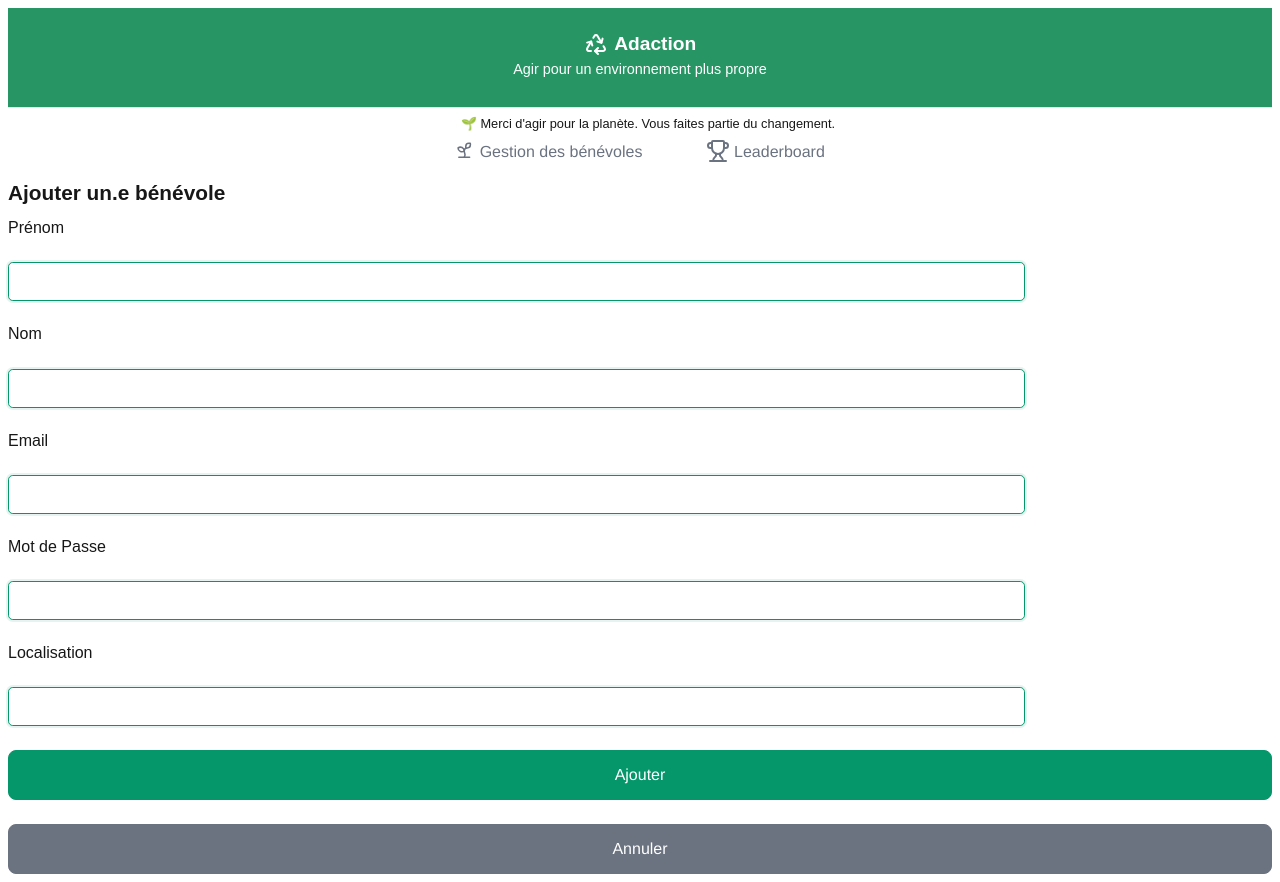
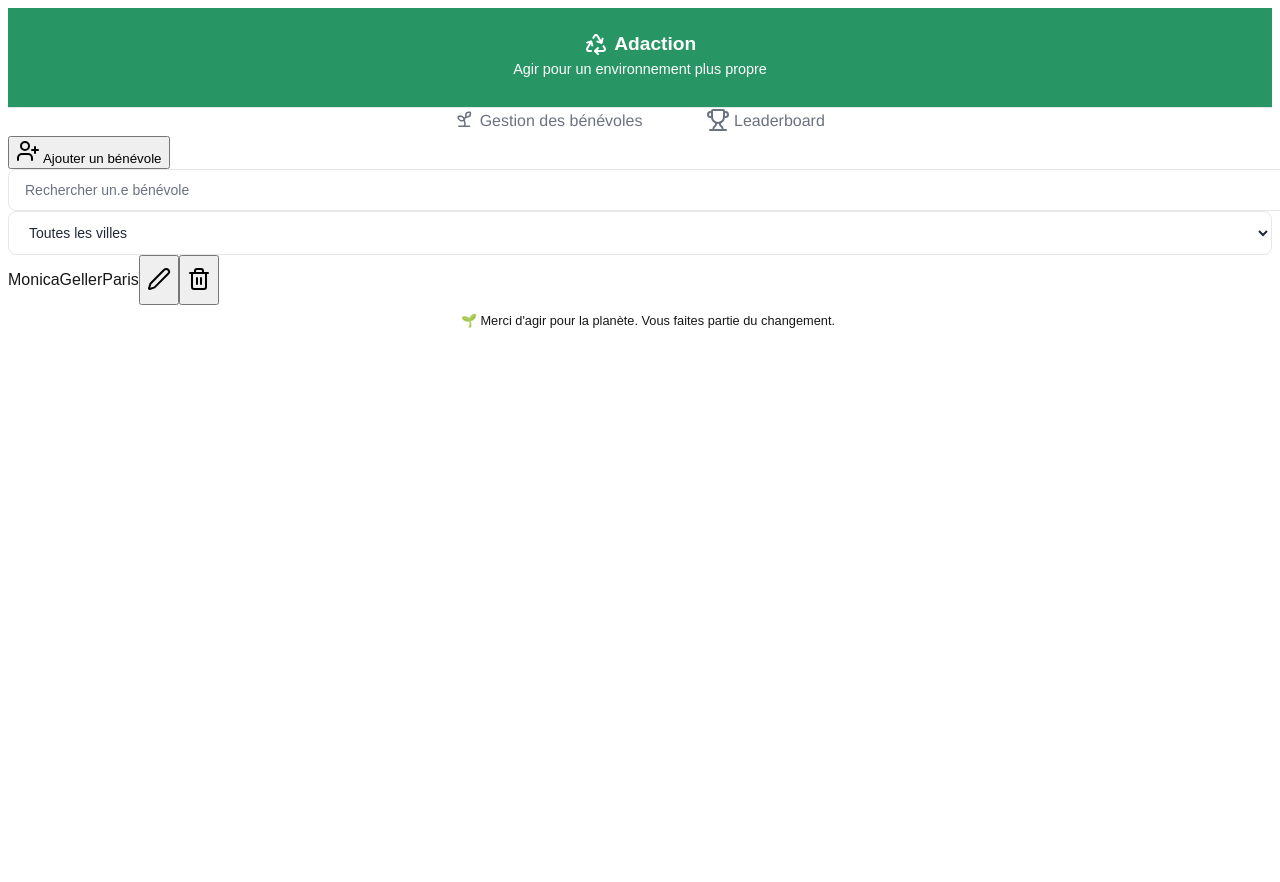
Before and after one commit to Vikybu/Adaction_front, a Vue app: page / in a window 1280 px wide. Shown: the top 882 px of the page. After the commit the page ends 800 px from the top, so only its background shows below. Built offline with nearby package versions, Linux system fonts and the light colour scheme.

Commit message:
add: creation of the VolunteerMangement and DisplayVolunteer compos + beginning of th fonctionnalities of the buttons ajouter un bénévole and annuler on the FormLayout

```diff
--- a/src/App.vue
+++ b/src/App.vue
@@ -1,13 +1,14 @@
 <script setup>
-import FooterCompo from './FooterCompo.vue';
-import NavbarCompo from './NavbarCompo.vue';
+import FooterCompo from './FooterCompo.vue'
+import NavbarCompo from './NavbarCompo.vue'
 
 //import { ref, computed } from 'vue'
 import MenuCompo from './components/MenuCompo.vue'
-import FormLayout from './components/FormLayout.vue'
+
 //import { menuItemVolunteer } from './assets/elements'
 import { menuItemAdmin } from './assets/elements'
-import { formLayoutCreationVolunteer } from './assets/elements'
+
+import VolunteerManagement from './components/VolunteerManagement.vue'
 //import Collect from './Collect.vue'
 //import Donation from './Daonation.vue'
 //import Profil from './Profil.vue'
@@ -24,10 +25,9 @@ import { formLayoutCreationVolunteer } from './assets/elements'
 </script>
 
 <template>
-   <header>
-  <NavbarCompo />
-  <FooterCompo />
- </header>
+  <header>
+    <NavbarCompo />
+  </header>
   <div class="card-header">
     <MenuCompo
       v-for="item in menuItemAdmin"
@@ -36,12 +36,9 @@ import { formLayoutCreationVolunteer } from './assets/elements'
       :nameElement="item.nameElement"
     />
   </div>
-  <FormLayout
-    :title="'Ajouter un.e bénévole'"
-    :fields="formLayoutCreationVolunteer"
-    :button1="'Ajouter'"
-    :button2="'Annuler'"
-  />
+  <VolunteerManagement />
+
+  <FooterCompo />
 </template>
 
 <style scoped>
--- /dev/null
+++ b/src/components/DisplayVolunteer.vue
@@ -0,0 +1,54 @@
+<script setup></script>
+
+<template>
+  <div class="div-display-volunteer">
+    <p>Monica</p>
+    <p>Geller</p>
+    <p>Paris</p>
+    <button>
+      <svg
+        xmlns="http://www.w3.org/2000/svg"
+        width="24"
+        height="24"
+        viewBox="0 0 24 24"
+        fill="none"
+        stroke="currentColor"
+        stroke-width="2"
+        stroke-linecap="round"
+        stroke-linejoin="round"
+        class="lucide lucide-pen-icon lucide-pen"
+      >
+        <path
+          d="M21.174 6.812a1 1 0 0 0-3.986-3.987L3.842 16.174a2 2 0 0 0-.5.83l-1.321 4.352a.5.5 0 0 0 .623.622l4.353-1.32a2 2 0 0 0 .83-.497z"
+        />
+      </svg>
+    </button>
+    <button>
+      <svg
+        xmlns="http://www.w3.org/2000/svg"
+        width="24"
+        height="24"
+        viewBox="0 0 24 24"
+        fill="none"
+        stroke="currentColor"
+        stroke-width="2"
+        stroke-linecap="round"
+        stroke-linejoin="round"
+        class="lucide lucide-trash2-icon lucide-trash-2"
+      >
+        <path d="M10 11v6" />
+        <path d="M14 11v6" />
+        <path d="M19 6v14a2 2 0 0 1-2 2H7a2 2 0 0 1-2-2V6" />
+        <path d="M3 6h18" />
+        <path d="M8 6V4a2 2 0 0 1 2-2h4a2 2 0 0 1 2 2v2" />
+      </svg>
+    </button>
+  </div>
+</template>
+
+<style scoped>
+.div-display-volunteer {
+  display: flex;
+  flex-direction: row;
+}
+</style>
--- a/src/components/FormLayout.vue
+++ b/src/components/FormLayout.vue
@@ -1,4 +1,6 @@
 <script setup>
+const emit = defineEmits(['cancel'])
+
 defineProps({
   title: {
     type: String,
@@ -29,7 +31,9 @@ defineProps({
       </label>
     </div>
     <button class="button1" type="submit">{{ button1 }}</button>
-    <button class="button2" type="button">{{ button2 }}</button>
+    <button @click="emit('cancel')" class="button2" type="button">
+      {{ button2 }}
+    </button>
   </form>
 </template>
 
--- /dev/null
+++ b/src/components/VolunteerManagement.vue
@@ -0,0 +1,53 @@
+<script setup>
+import { ref } from 'vue'
+import DisplayVolunteer from './DisplayVolunteer.vue'
+import FormLayout from './FormLayout.vue'
+
+import { formLayoutCreationVolunteer } from '@/assets/elements'
+
+const currentView = ref('management')
+</script>
+
+<template>
+  <div v-if="currentView === 'management'">
+    <button @click="currentView = 'form'">
+      <svg
+        xmlns="http://www.w3.org/2000/svg"
+        width="24"
+        height="24"
+        viewBox="0 0 24 24"
+        fill="none"
+        stroke="currentColor"
+        stroke-width="2"
+        stroke-linecap="round"
+        stroke-linejoin="round"
+        class="lucide lucide-user-plus-icon lucide-user-plus"
+      >
+        <path d="M16 21v-2a4 4 0 0 0-4-4H6a4 4 0 0 0-4 4v2" />
+        <circle cx="9" cy="7" r="4" />
+        <line x1="19" x2="19" y1="8" y2="14" />
+        <line x1="22" x2="16" y1="11" y2="11" />
+      </svg>
+      Ajouter un bénévole
+    </button>
+
+    <input type="text" placeholder="Rechercher un.e bénévole" />
+    <select>
+      <option>Toutes les villes</option>
+    </select>
+
+    <DisplayVolunteer />
+  </div>
+
+  <div v-else-if="currentView === 'form'">
+    <FormLayout
+      :title="'Ajouter un.e bénévole'"
+      :fields="formLayoutCreationVolunteer"
+      :button1="'Ajouter'"
+      :button2="'Annuler'"
+      @cancel="currentView = 'management'"
+    />
+  </div>
+</template>
+
+<style scoped></style>
```
